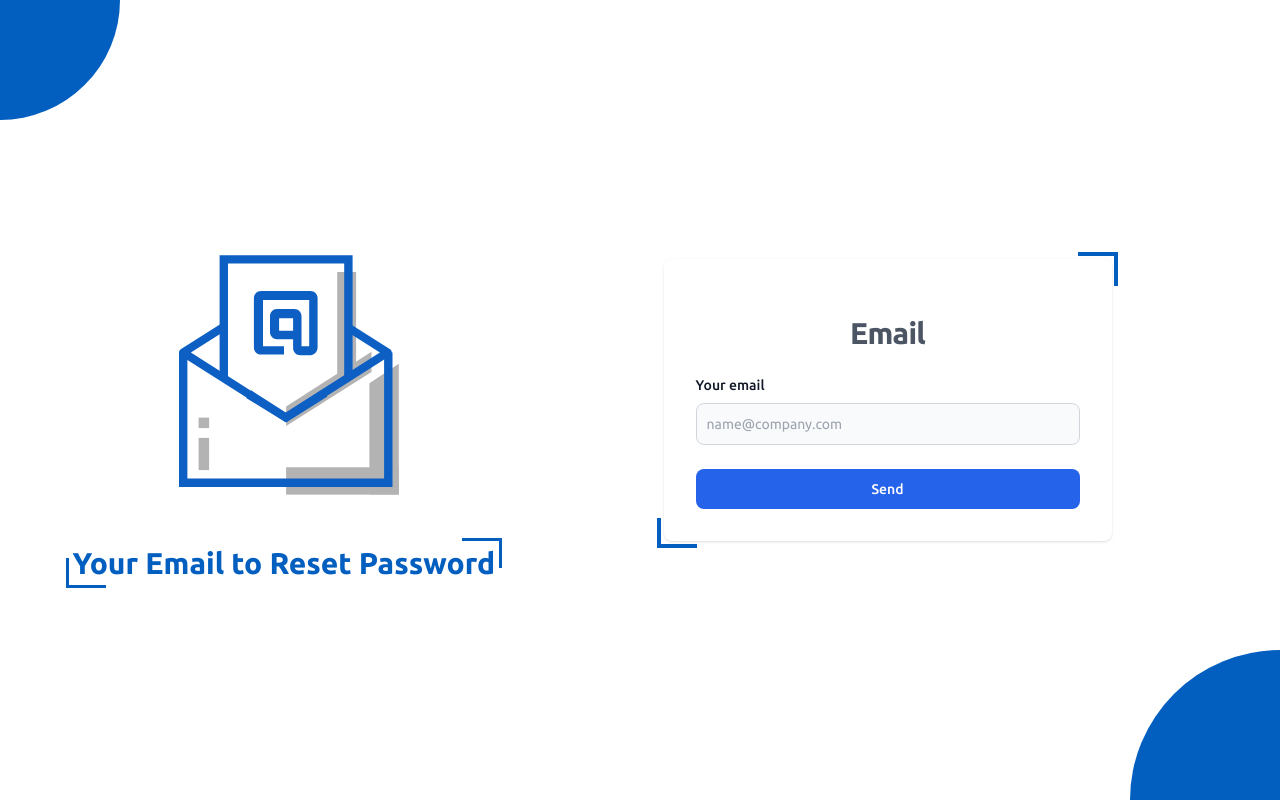
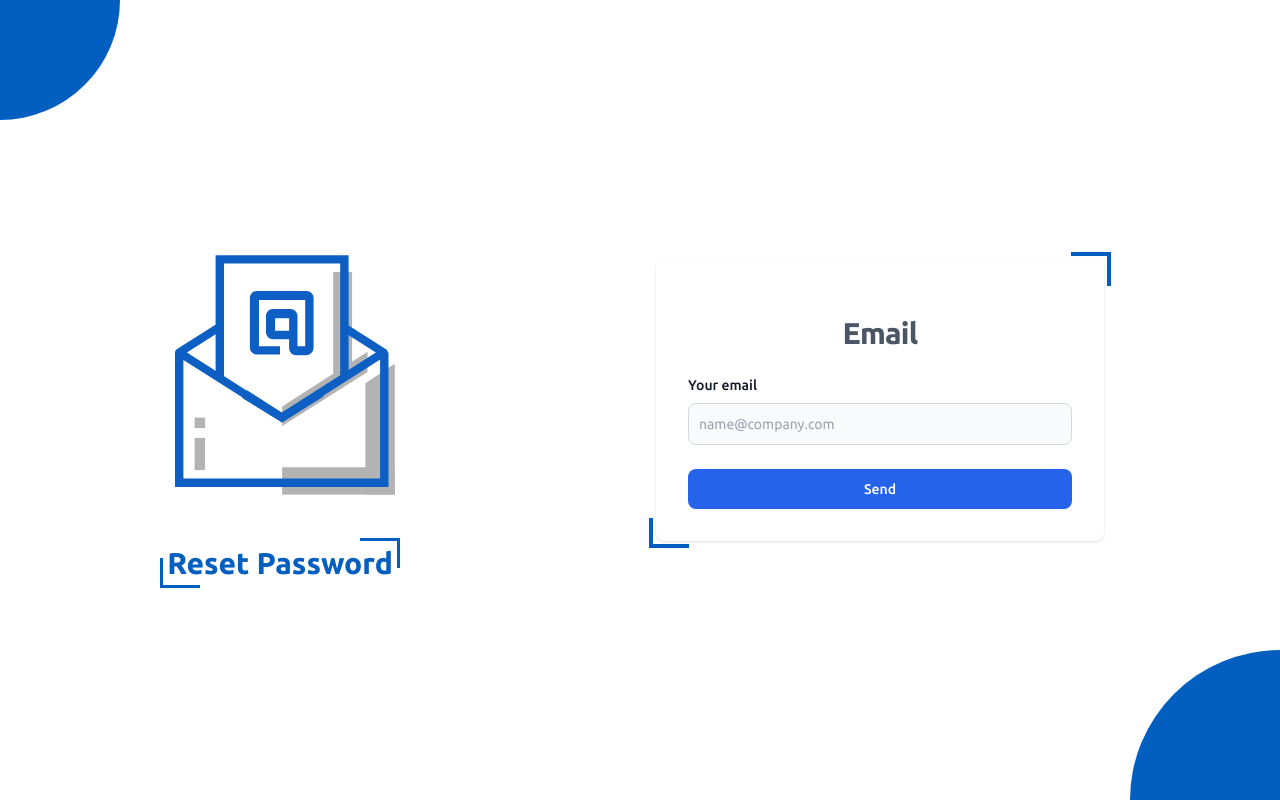
Before and after one commit to Becherair-Abdellah/CNTIC, a React (Vite) app: page /dashboard/Email in a window 1280 px wide. Built offline with nearby package versions, Linux system fonts and the light colour scheme; a web font is replaced by a local one.

Commit message:
fix width problem in email page component

```diff
--- a/src/dashboard/Email.jsx
+++ b/src/dashboard/Email.jsx
@@ -8,7 +8,7 @@ function Email() {
     <div href="#" className="hidden items-center mb-6 text-2xl font-semibold md:flex text-gray-900  flex-col">
         <img className="w-[400px] h-[350px] m-auto" src={Logo} alt="logo" />
         <h1 className="text-3xl relative text-primaryColor ">
-            Your Email to Reset Password
+             Reset Password
             <span className='w-[40px] h-[3px] absolute top-[-.43rem] right-[-.43rem]  bg-primaryColor'></span>
     <span className='w-[3px] h-[30px] absolute top-[-.43rem] right-[-.43rem] bg-primaryColor'></span>
 
@@ -16,7 +16,7 @@ function Email() {
     <span className='w-[3px] h-[30px] absolute bottom-[-.43rem] left-[-.43rem] bg-primaryColor'></span></h1>
       </div>
     </div>
-   <section className="w-[70%] md:w-[50%] z-[11]">
+   <section className="w-[100%] md:w-[50%] z-[11]">
     <div className="flex flex-col items-center justify-center px-6 py-8 mx-auto md:h-screen lg:py-0">
       <div className="w-full bg-white rounded-lg shadow dark:border md:mt-0 sm:max-w-md xl:p-0  ">
         <div className="p-6 space-y-4 md:space-y-6 sm:p-8 relative">
```
